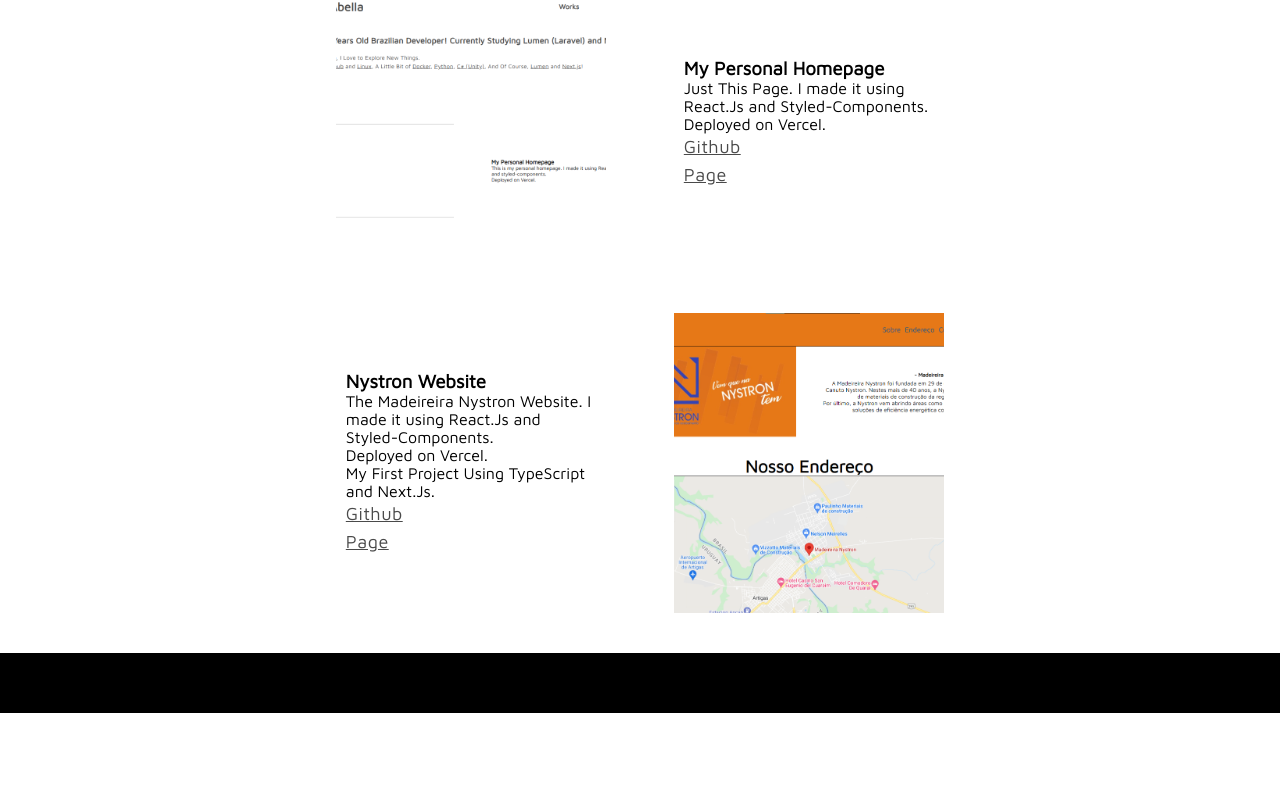
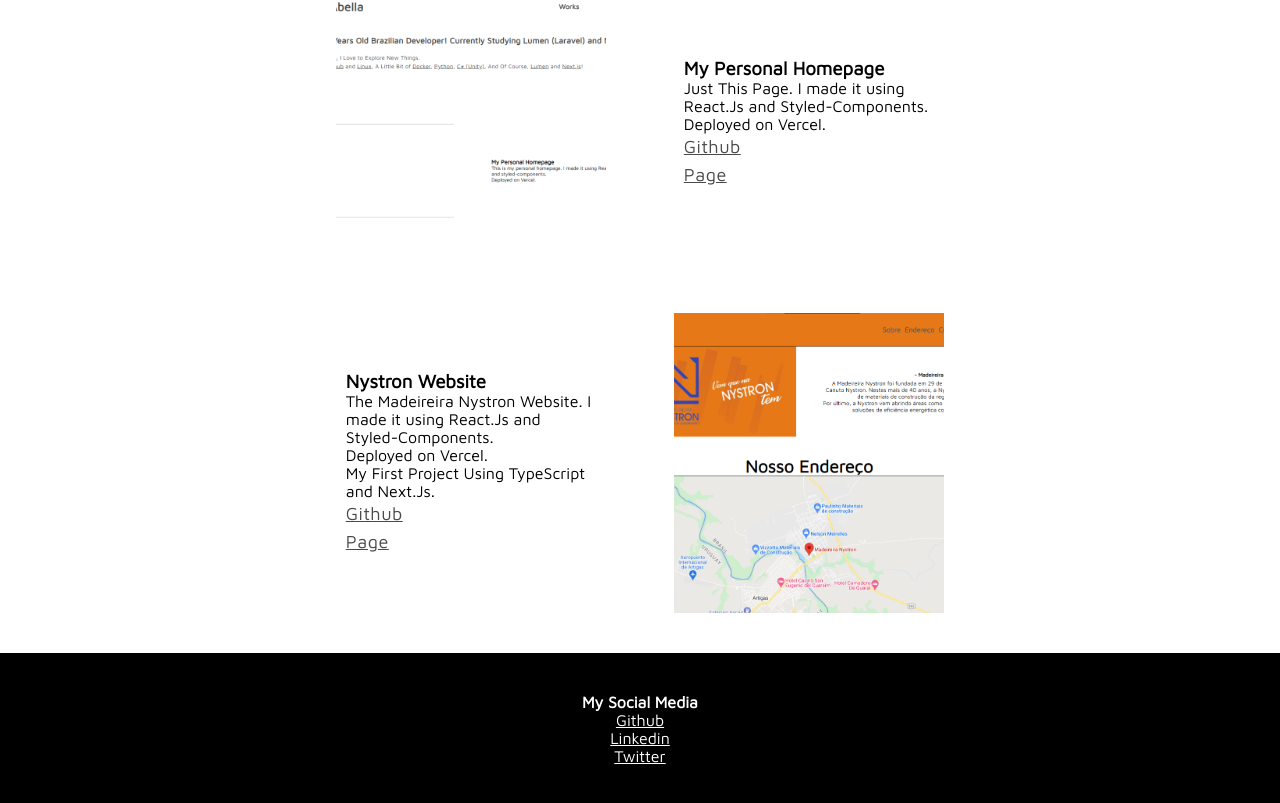
Before and after one commit to TheDevick/Next.Js-Personal-Page, a Next.js app: page / in a window 1280 px wide. Shown: the part 579-1382 px from the top of the page. Before the commit the page ends 1292 px from the top, so only its background shows below. Built offline with nearby package versions, Linux system fonts and the light colour scheme.

Commit message:
feat: Add Social Media To Footer

```diff
--- /dev/null
+++ b/src/components/Footer/SocialMedia.tsx
@@ -0,0 +1,41 @@
+import styled from "styled-components";
+
+const StyledSocialMedia = styled.div``
+const StyledList = styled.ul`
+    list-style: none;
+`
+
+const SocialMedias = [
+    {
+        Name: "Github",
+        Link: "https://github.com/DinosDev",
+    },
+    {
+        Name: "Linkedin",
+        Link: "https://linkedin.com/in/erick-bilhalba-abellla-b92872203/",
+    },
+    {
+        Name: "Twitter",
+        Link: "https://twitter.com/DinosDev",
+    }
+]
+
+export default function SocialMedia() {
+    return (
+        <StyledSocialMedia>
+            <h4>My Social Media</h4>
+
+            <StyledList>
+                {SocialMedias.map((socialMedia, index) => {
+                    return (
+                        <li key={index}>
+                            <a href={socialMedia.Link} target="_blank">
+                                {socialMedia.Name}
+                            </a>
+                        </li>
+                    )
+                })}
+            </StyledList>
+        </StyledSocialMedia>
+    )
+}
--- a/src/components/Footer/index.tsx
+++ b/src/components/Footer/index.tsx
@@ -1,4 +1,5 @@
 import styled from "styled-components";
+import SocialMedia from "./SocialMedia";
 
 const FooterContainer = styled.footer`
     background-color: black;
@@ -24,6 +25,7 @@ const FooterContainer = styled.footer`
 export default function Footer() {
     return (
         <FooterContainer>
+            <SocialMedia />
         </FooterContainer>
     )
 }
```
